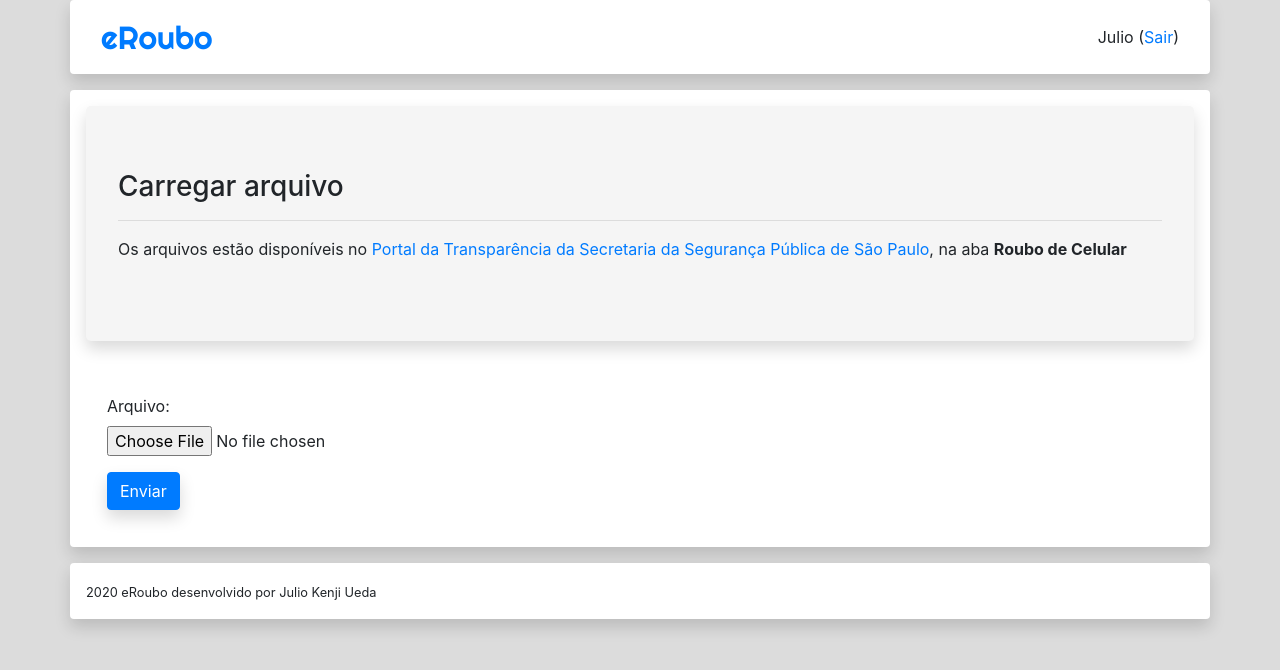
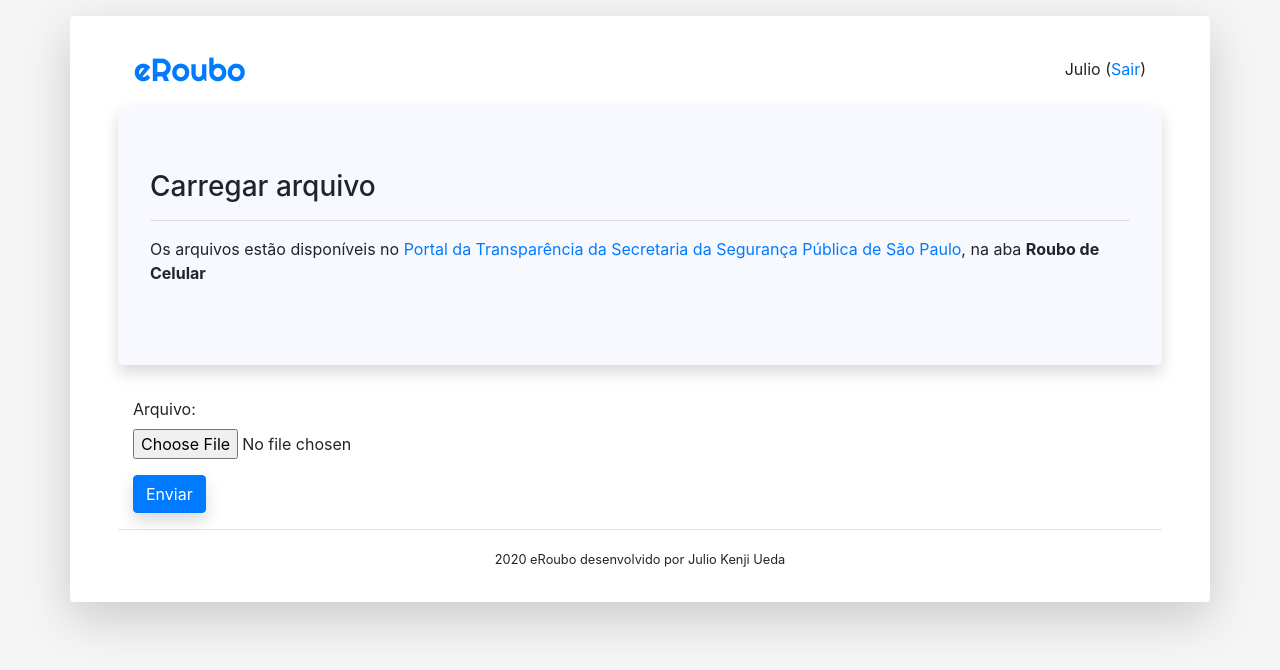
Before and after one commit to AkumaEX/MAC0499-Back-End, a Django app: page /ml/upload in a window 1280 px wide. Shown: the top 670 px of the page. Run offline with Django 3.2, Linux system fonts and the light colour scheme; a user stored in the database is signed in; some libraries are stand-ins or nearby versions.

```diff
--- a/ml/templates/ml/configure.html
+++ b/ml/templates/ml/configure.html
@@ -20,9 +20,7 @@ Configuração dos parâmetros
 
 {% block main %}
 
-<div class="card border-white">
-    <div class="card-body">
-
+<div class="container">
     <form action="{% url 'ml:train'%}" method="post" id="train-form">
         {% csrf_token %}
         <div class="row">
@@ -43,7 +41,6 @@ Configuração dos parâmetros
         <button id="form-button" type="submit" class="btn btn-primary shadow rounded">Iniciar Treinamento</button>
     </form>
 </div>
-</div>
 
 <script type="text/javascript">
     $(document).ready(function () {
--- a/ml/templates/ml/upload.html
+++ b/ml/templates/ml/upload.html
@@ -11,14 +11,12 @@ Os arquivos estão disponíveis no <a href="http://www.ssp.sp.gov.br/transparenc
 
 {% block main %}
 
-<div class="card border-white">
-    <div class="card-body">
-        <form action="{% url 'ml:upload'%}" method="post" enctype="multipart/form-data">
-            {% csrf_token %}
-            {{ form.as_p }}
-            <input type="submit" value="Enviar" class="btn btn-primary shadow rounded">
-        </form>
-    </div>
+<div class="container">
+    <form action="{% url 'ml:upload'%}" method="post" enctype="multipart/form-data">
+        {% csrf_token %}
+        {{ form.as_p }}
+        <input type="submit" value="Enviar" class="btn btn-primary shadow rounded">
+    </form>
 </div>
 
 {% endblock %}
--- a/templates/base.html
+++ b/templates/base.html
@@ -19,8 +19,9 @@
             crossorigin="anonymous"></script>
     <title>eRoubo</title>
 </head>
-<body style="background-color: gainsboro">
-<div class="container shadow bg-white rounded">
+<body style="background-color: whitesmoke">
+
+<div class="container shadow-lg my-3 py-3 px-5 bg-white rounded">
     <nav class="navbar">
         <a class="navbar-brand" href="{% url 'index:index' %}" style="font-family: Righteous; font-size: xx-large">eRoubo</a>
         <ul class="navbar-nav">
@@ -33,12 +34,7 @@
             </li>
         </ul>
     </nav>
-</div>
-
-<p></p>
-
-<div class="container shadow p-3 bg-white rounded">
-    <div class="jumbotron shadow" style="background-color: whitesmoke">
+    <div class="jumbotron shadow" style="background-color: ghostwhite">
         <h3>{% block title %}{% endblock %}</h3>
         <hr>
         <p>{% block text %}{% endblock %}</p>
@@ -57,13 +53,11 @@
 
     {% block main %}
     {% endblock %}
+
+    <hr>
+    <p style="text-align: center"><small>2020 eRoubo desenvolvido por Julio Kenji Ueda</small></p>
 </div>
 
-<p></p>
-
-<div class="container shadow p-3 bg-white rounded">
-    <small>2020 eRoubo desenvolvido por Julio Kenji Ueda</small>
-</div>
 
 </body>
 </html>
```
Also changed, not shown: ml/hotspot_predictor.py (+29 -3 lines), ml/templates/ml/index.html (+1 -6 lines). Lines whose indentation alone changed are shown as unchanged.
